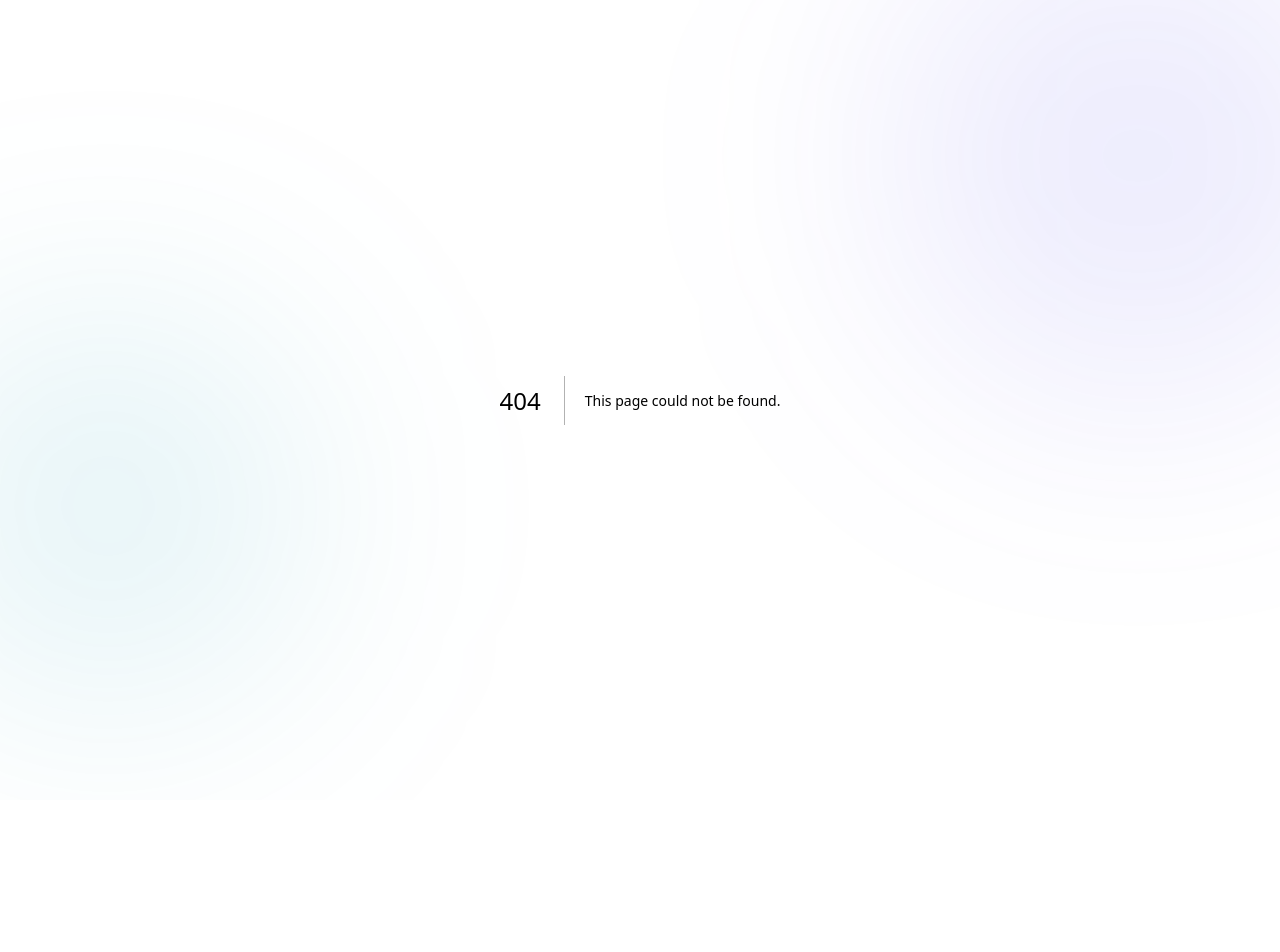
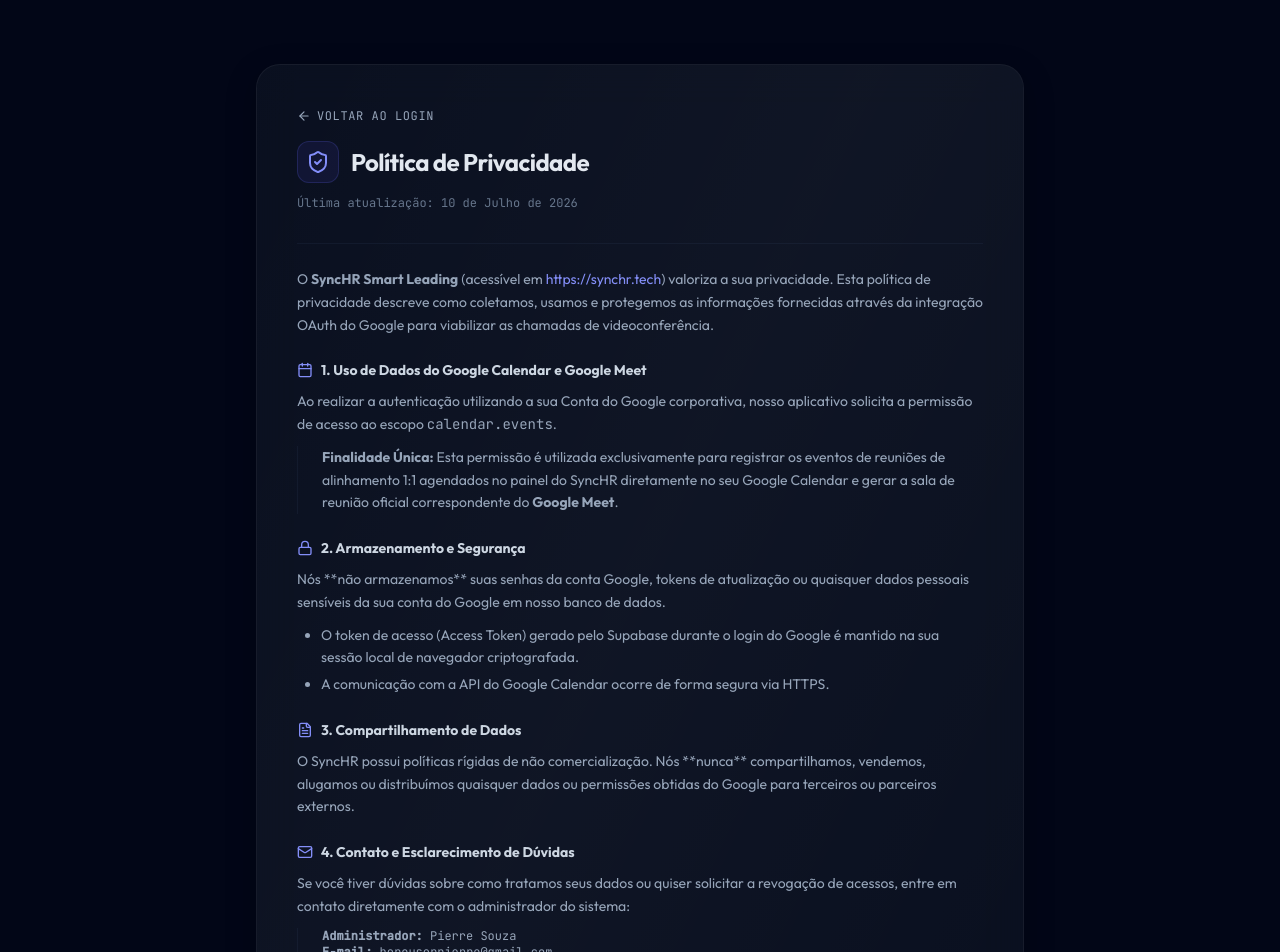
Before and after one commit to pierresouza/SyncHR, a Next.js app: page /privacidade in a window 1280 px wide. Before the commit this address had no page. Shown: the top 952 px of the page. Before the commit the page ends 800 px from the top, so only its background shows below. Built offline with nearby package versions, Linux system fonts and the light colour scheme.

Commit message:
feat: create privacy policy page with Google Calendar and Meet integration details

```diff
--- /dev/null
+++ b/src/app/privacidade/page.tsx
@@ -0,0 +1,101 @@
+'use client';
+
+import React from 'react';
+import Link from 'next/link';
+import { ShieldCheck, Calendar, Lock, Mail, FileText, ArrowLeft } from 'lucide-react';
+
+export default function PrivacyPolicyPage() {
+  return (
+    <main className="min-h-screen flex items-center justify-center p-4 md:p-8 font-sans bg-slate-950 text-slate-100 selection:bg-indigo-650 selection:text-white">
+      <div className="max-w-3xl w-full glass-card p-6 md:p-10 rounded-3xl border border-slate-800 bg-slate-900/10 backdrop-blur-md shadow-2xl relative z-10 space-y-8 my-8">
+
+        {/* Header */}
+        <div className="space-y-3">
+          <Link
+            href="/login"
+            className="inline-flex items-center gap-1.5 text-xs text-slate-400 hover:text-slate-200 transition-all font-mono uppercase tracking-wider group"
+          >
+            <ArrowLeft className="w-3.5 h-3.5 group-hover:-translate-x-0.5 transition-all" /> Voltar ao Login
+          </Link>
+          <div className="flex items-center gap-3">
+            <div className="p-2 rounded-xl bg-indigo-600/10 border border-indigo-500/20 text-indigo-400">
+              <ShieldCheck className="w-6 h-6" />
+            </div>
+            <h1 className="text-xl md:text-2xl font-bold tracking-tight text-slate-200">
+              Política de Privacidade
+            </h1>
+          </div>
+          <p className="text-xs text-slate-500 font-mono">Última atualização: 10 de Julho de 2026</p>
+        </div>
+
+        {/* Content Blocks */}
+        <div className="space-y-6 text-sm text-slate-400 leading-relaxed font-sans border-t border-slate-900 pt-6">
+          <p>
+            O <strong>SyncHR Smart Leading</strong> (acessível em <a href="https://synchr.tech" className="text-indigo-400 hover:underline">https://synchr.tech</a>) valoriza a sua privacidade. Esta política de privacidade descreve como coletamos, usamos e protegemos as informações fornecidas através da integração OAuth do Google para viabilizar as chamadas de videoconferência.
+          </p>
+
+          {/* Item 1 */}
+          <div className="space-y-2.5">
+            <h3 className="text-sm font-bold text-slate-300 flex items-center gap-2">
+              <Calendar className="w-4 h-4 text-indigo-400" />
+              1. Uso de Dados do Google Calendar e Google Meet
+            </h3>
+            <p>
+              Ao realizar a autenticação utilizando a sua Conta do Google corporativa, nosso aplicativo solicita a permissão de acesso ao escopo <code>calendar.events</code>.
+            </p>
+            <p className="pl-6 border-l border-slate-900">
+              <strong>Finalidade Única:</strong> Esta permissão é utilizada exclusivamente para registrar os eventos de reuniões de alinhamento 1:1 agendados no painel do SyncHR diretamente no seu Google Calendar e gerar a sala de reunião oficial correspondente do <strong>Google Meet</strong>.
+            </p>
+          </div>
+
+          {/* Item 2 */}
+          <div className="space-y-2.5">
+            <h3 className="text-sm font-bold text-slate-300 flex items-center gap-2">
+              <Lock className="w-4 h-4 text-indigo-400" />
+              2. Armazenamento e Segurança
+            </h3>
+            <p>
+              Nós **não armazenamos** suas senhas da conta Google, tokens de atualização ou quaisquer dados pessoais sensíveis da sua conta do Google em nosso banco de dados.
+            </p>
+            <ul className="list-disc pl-6 space-y-1">
+              <li>O token de acesso (Access Token) gerado pelo Supabase durante o login do Google é mantido na sua sessão local de navegador criptografada.</li>
+              <li>A comunicação com a API do Google Calendar ocorre de forma segura via HTTPS.</li>
+            </ul>
+          </div>
+
+          {/* Item 3 */}
+          <div className="space-y-2.5">
+            <h3 className="text-sm font-bold text-slate-300 flex items-center gap-2">
+              <FileText className="w-4 h-4 text-indigo-400" />
+              3. Compartilhamento de Dados
+            </h3>
+            <p>
+              O SyncHR possui políticas rígidas de não comercialização. Nós **nunca** compartilhamos, vendemos, alugamos ou distribuímos quaisquer dados ou permissões obtidas do Google para terceiros ou parceiros externos.
+            </p>
+          </div>
+
+          {/* Item 4 */}
+          <div className="space-y-2.5">
+            <h3 className="text-sm font-bold text-slate-300 flex items-center gap-2">
+              <Mail className="w-4 h-4 text-indigo-400" />
+              4. Contato e Esclarecimento de Dúvidas
+            </h3>
+            <p>
+              Se você tiver dúvidas sobre como tratamos seus dados ou quiser solicitar a revogação de acessos, entre em contato diretamente com o administrador do sistema:
+            </p>
+            <p className="pl-6 border-l border-slate-900 font-mono text-xs">
+              <strong>Administrador:</strong> Pierre Souza<br />
+              <strong>E-mail:</strong> herouserpierre@gmail.com
+            </p>
+          </div>
+        </div>
+
+        {/* Footer info */}
+        <div className="text-center text-[10px] text-slate-600 font-mono pt-4 border-t border-slate-900">
+          SyncHR © 2026 - Desenvolvido por Clear IT para inteligência organizacional e mediação de lideranças.
+        </div>
+
+      </div>
+    </main>
+  );
+}
```
